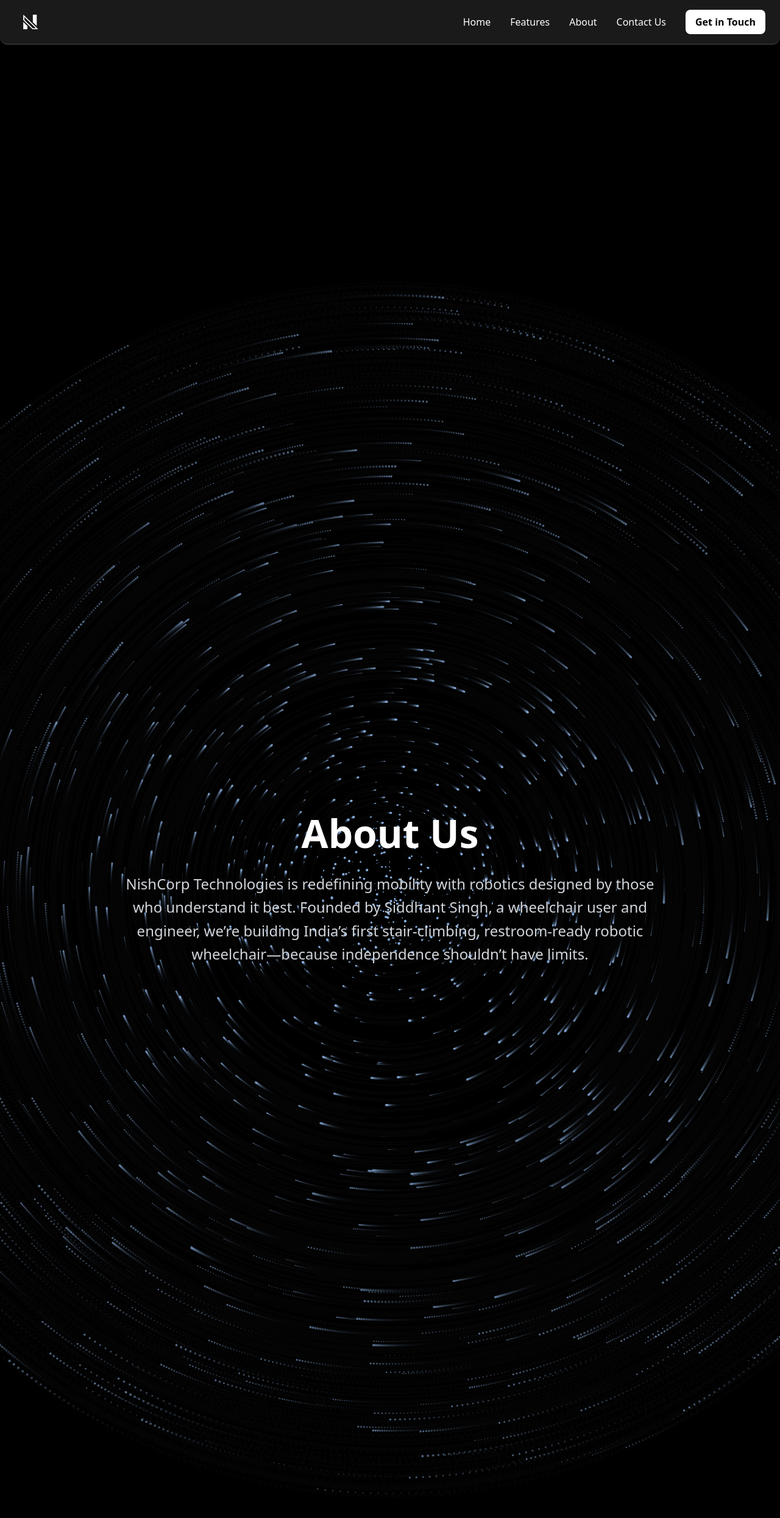
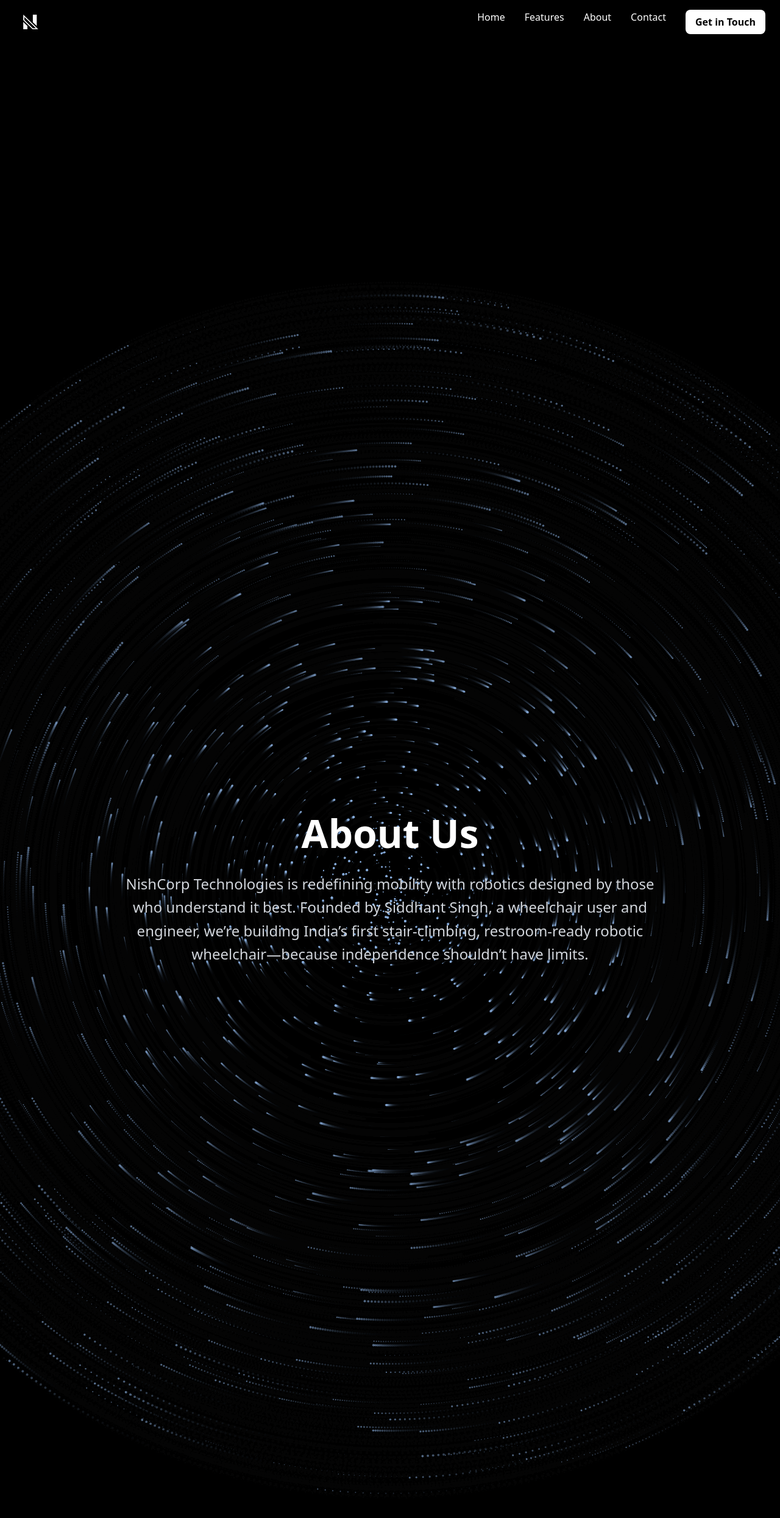
Before and after one commit to Siddhant-nishcorptech/siddhant-nishcorptech.github.io, a Jekyll site: the page built from _pages/about.html, in a window 1280 px wide. Shown: the top 2490 px of the page at 61% size. Built offline with Jekyll 4.4.1, drawn with Linux system fonts in a browser that asks for light colours; nearby versions of some CDN libraries.

Commit message:
Final Changes done

```diff
--- a/_includes/header.html
+++ b/_includes/header.html
@@ -1,76 +1,78 @@
-<header class="fixed top-0 left-0 right-0 z-50 transition-all duration-300">
-    <nav class="glass-nav container mx-auto px-6 py-4 rounded-b-xl">
-        <div class="flex items-center justify-between text-white">
+<header class="fixed top-0 left-0 right-0 z-50 bg-black transition-all duration-300">
+  <nav class="container mx-auto px-6 py-4 rounded-b-xl text-white">
+    <div class="flex items-center justify-between">
       <!-- Logo -->
       <div class="font-bold text-xl">
         <a href="/" class="flex items-center space-x-2">
-                    <img src="/assets/images/NishCorpLogo.png" alt="NishCorp Logo" class="h-10 w-auto">
+          <img src="/assets/images/NishCorpLogo.png" alt="NishCorp Logo" class="h-10 w-auto" />
           <span class="sr-only">NishCorpLogo</span>
         </a>
       </div>
 
-            <!-- Mobile Menu Button -->
-            <button id="mobile-menu-button" class="md:hidden text-white focus:outline-none">
-                <svg class="w-6 h-6" fill="none" stroke="currentColor" viewBox="0 0 24 24" xmlns="http://www.w3.org/2000/svg">
-                    <path stroke-linecap="round" stroke-linejoin="round" stroke-width="2" d="M4 6h16M4 12h16M4 18h16"></path>
+      <!-- Mobile menu button -->
+      <button id="mobile-menu-button" class="md:hidden focus:outline-none">
+        <svg class="w-8 h-8" fill="none" stroke="currentColor" stroke-width="2"
+             viewBox="0 0 24 24" xmlns="http://www.w3.org/2000/svg">
+          <path stroke-linecap="round" stroke-linejoin="round"
+                d="M4 6h16M4 12h16M4 18h16" />
         </svg>
       </button>
 
-            <!-- Desktop Nav -->
-            <div id="nav-links" class="hidden md:flex items-center space-x-8 font-medium">
+      <!-- Desktop nav -->
+      <div class="hidden md:flex space-x-8 font-medium">
         <a href="/" class="hover:text-gray-300">Home</a>
         <a href="/features/" class="hover:text-gray-300">Features</a>
         <a href="/about/" class="hover:text-gray-300">About</a>
-                <a href="/contacts/" class="hover:text-gray-300">Contact Us</a>
-                <button onclick="scrollToFooter()" class="bg-white text-black font-bold py-2 px-4 rounded-lg hover:bg-gray-200 transition-colors">
+        <a href="/contacts/" class="hover:text-gray-300">Contact</a>
+        <button onclick="scrollToFooter()" class="bg-white text-black font-bold py-2 px-4 rounded-lg hover:bg-gray-200 transition">
           Get in Touch
         </button>
       </div>
     </div>
 
-        <!-- Mobile Dropdown -->
-        <div id="mobile-nav-links" class="md:hidden hidden mt-4 space-y-2">
-            <a href="/" class="block text-white hover:text-gray-300 py-2 glitch" data-text="Home">Home</a>
-            <a href="/features/" class="block text-white hover:text-gray-300 py-2 glitch" data-text="Features">Features</a>
-            <a href="/about/" class="block text-white hover:text-gray-300 py-2 glitch" data-text="About">About</a>
-            <a href="/contacts/" class="block text-white hover:text-gray-300 py-2 glitch" data-text="Contact Us">Contact Us</a>
-            <button onclick="scrollToFooter()" class="block w-full text-left bg-white text-black font-bold py-2 px-4 rounded-lg hover:bg-gray-200 transition-colors">
+    <!-- Mobile dropdown nav -->
+    <div id="mobile-nav-links" class="hidden flex-col mt-4 space-y-2 md:hidden">
+      <a href="/" class="block text-white hover:text-gray-300">Home</a>
+      <a href="/features/" class="block text-white hover:text-gray-300">Features</a>
+      <a href="/about/" class="block text-white hover:text-gray-300">About</a>
+      <a href="/contacts/" class="block text-white hover:text-gray-300">Contact</a>
+      <button onclick="scrollToFooter()" class="w-full text-left bg-white text-black font-bold py-2 px-4 rounded-lg hover:bg-gray-200 transition">
         Get in Touch
       </button>
     </div>
   </nav>
 </header>
+<script src="/assets/js/navbar.js"></script>
 
+<!-- JS Script that must go after DOM -->
 <script>
-    // Mobile menu toggle
-    document.getElementById('mobile-menu-button').addEventListener('click', function() {
+  // Ensure script only runs after DOM is fully loaded
+  document.addEventListener('DOMContentLoaded', function () {
+    const toggleButton = document.getElementById('mobile-menu-button');
     const mobileNav = document.getElementById('mobile-nav-links');
-        mobileNav.classList.toggle('hidden');
+
+    toggleButton.addEventListener('click', function () {
+      if (mobileNav.classList.contains('hidden')) {
+        mobileNav.classList.remove('hidden');
+        mobileNav.classList.add('flex');
+      } else {
+        mobileNav.classList.remove('flex');
+        mobileNav.classList.add('hidden');
+      }
+    });
   });
 
-    // Firefox-compatible scroll to footer function
   function scrollToFooter() {
     const footer = document.getElementById('footer');
-
     if (footer) {
-            // Use scrollIntoView which is more reliable across browsers
-            footer.scrollIntoView({
-                behavior: 'smooth',
-                block: 'start'
-            });
-
-            // Adjust for fixed header after scroll
+      footer.scrollIntoView({ behavior: 'smooth', block: 'start' });
       setTimeout(() => {
         const header = document.querySelector('header');
         const headerHeight = header ? header.offsetHeight : 0;
-                window.scrollBy({
-                    top: -(headerHeight + 20),
-                    behavior: 'smooth'
-                });
+        window.scrollBy({ top: -(headerHeight + 20), behavior: 'smooth' });
       }, 100);
     } else {
-            console.warn('Footer element not found');
-            // Fallback: redirect to home page with footer hash
+      console.warn('Footer not found');
       if (window.location.pathname !== '/') {
         window.location.href = '/#footer';
       }
--- a/_pages/about.html
+++ b/_pages/about.html
@@ -122,28 +122,28 @@
   <div class="bg-[#1a1a1a] rounded-2xl p-4 sm:p-6 shadow-lg flex flex-col items-center text-center">
     <img src="/assets/images/Arham.png" alt="Arham" class="w-24 h-24 sm:w-28 sm:h-28 lg:w-32 lg:h-32 object-cover rounded-full mb-4 border-4 border-gray-700">
     <h3 class="text-white font-semibold">Arham Ajay Shah</h3>
-    <p class="text-gray-400">Robotic Mechanical Engineer</p>
+    <p class="text-gray-400">Robotics Mechanical Engineer</p>
   </div>
 
   <!-- Card 3 -->
   <div class="bg-[#1a1a1a] rounded-2xl p-4 sm:p-6 shadow-lg flex flex-col items-center text-center">
     <img src="/assets/images/Mahesh.png" alt="Mahesh" class="w-24 h-24 sm:w-28 sm:h-28 lg:w-32 lg:h-32 object-cover rounded-full mb-4 border-4 border-gray-700">
     <h3 class="text-white font-semibold">Mahesh S Khade</h3>
-    <p class="text-gray-400">Robotic Mechanical Engineer</p>
+    <p class="text-gray-400">Robotics Mechanical Engineer</p>
   </div>
 
   <!-- Card 4 -->
   <div class="bg-[#1a1a1a] rounded-2xl p-4 sm:p-6 shadow-lg flex flex-col items-center text-center">
     <img src="/assets/images/Omkar.png" alt="Omkar" class="w-24 h-24 sm:w-28 sm:h-28 lg:w-32 lg:h-32 object-cover rounded-full mb-4 border-4 border-gray-700">
     <h3 class="text-white font-semibold">Omkar Salunkhe</h3>
-    <p class="text-gray-400">Robotic Mechanical Engineer</p>
+    <p class="text-gray-400">Robotics Mechanical Engineer</p>
   </div>
 
   <!-- Card 5 -->
   <div class="bg-[#1a1a1a] rounded-2xl p-4 sm:p-6 shadow-lg flex flex-col items-center text-center">
     <img src="/assets/images/Harsh.png" alt="Harsh" class="w-24 h-24 sm:w-28 sm:h-28 lg:w-32 lg:h-32 object-cover rounded-full mb-4 border-4 border-gray-700">
     <h3 class="text-white font-semibold">Harsh Pawar</h3>
-    <p class="text-gray-400">Robotic Mechanical Engineer</p>
+    <p class="text-gray-400">Robotics Mechanical Engineer</p>
   </div>
 
   <!-- Card 6 -->
@@ -152,7 +152,7 @@
       <img src="/assets/images/Kartikey.jpeg" alt="Pathak" class="w-24 h-24 sm:w-28 sm:h-28 lg:w-32 lg:h-32 object-cover rounded-full mb-4 border-4 border-gray-700">
     </a>
     <h3 class="text-white font-semibold">Kartikey Pathak</h3>
-    <p class="text-gray-400">Same as Sujal</p>
+    <p class="text-gray-400">Robotics Control Engineer</p>
   </div>
 
   <!-- Card 7 -->
@@ -161,9 +161,8 @@
       <img src="/assets/images/Sujal.jpeg" alt="Sujji" class="w-24 h-24 sm:w-28 sm:h-28 lg:w-32 lg:h-32 object-cover rounded-full mb-4 border-4 border-gray-700">
     </a>
     <h3 class="text-white font-semibold">Sujal Dwivedi</h3>
-    <p class="text-gray-400">Same as Kartikey</p>
+    <p class="text-gray-400">Robotics Control Engineer</p>
   </div>
-
 
   <!-- Card 8 -->
   <div class="bg-[#1a1a1a] rounded-2xl p-4 sm:p-6 shadow-lg flex flex-col items-center text-center">
```
Lines whose indentation alone changed are shown as unchanged.
